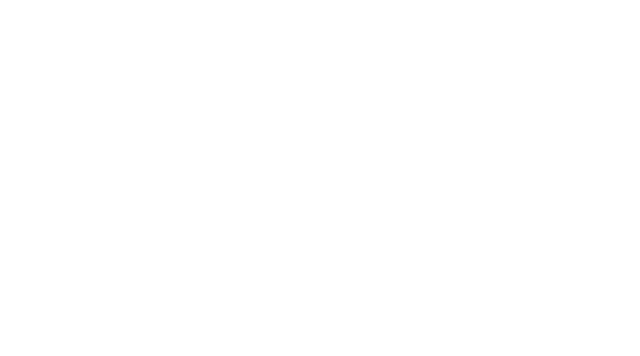
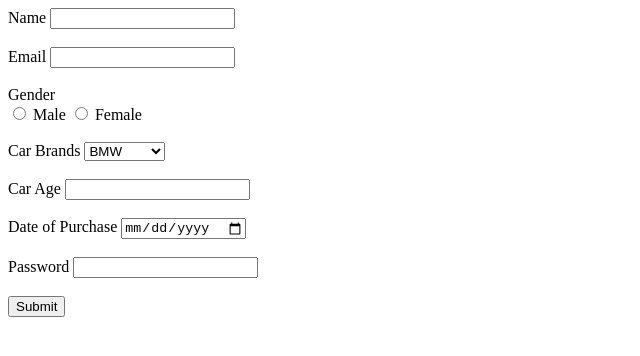
Before and after one commit to acciojob/car-insurance-form-raghurazy, a website: page main.html in a window 1280 px wide. Shown: the whole page, without its empty margins (0-640 px from the left). Drawn offline with Linux system fonts and the light colour scheme.

Commit message:
created a submission

```diff
--- a/main.html
+++ b/main.html
@@ -1,16 +1,58 @@
 <!DOCTYPE html>
+<html>
+<head>
+    <title>Car Insurance Registration Form</title>
+</head>
+<body>
 
-<html>
+<form method="POST">
 
-<head>
-	<link rel="stylesheet" href="styles.css">
-</head>
+    <label for="name">Name</label>
+    <input type="text" id="name" required>
 
-<body>
-	<!-- the entire body must be written by student -->
-    <script type="text/javascript" src="./script.js">
-</script>
+    <br><br>
+
+    <label for="email">Email</label>
+    <input type="email" id="email" required>
+
+    <br><br>
+
+    <label>Gender</label><br>
+    <input type="radio" name="gender" id="male" required>
+    <label for="male">Male</label>
+
+    <input type="radio" name="gender" id="female" required>
+    <label for="female">Female</label>
+
+    <br><br>
+
+    <label for="cars">Car Brands</label>
+    <select id="cars">
+        <option>BMW</option>
+        <option>Audi</option>
+        <option>Mercedez</option>
+    </select>
+
+    <br><br>
+
+    <label for="carage">Car Age</label>
+    <input type="number" id="carage" required>
+
+    <br><br>
+
+    <label for="dop">Date of Purchase</label>
+    <input type="date" id="dop" required>
+
+    <br><br>
+
+    <label for="password">Password</label>
+    <input type="password" id="password" required>
+
+    <br><br>
+
+    <button type="submit">Submit</button>
+
+</form>
 
 </body>
-
 </html>
```
